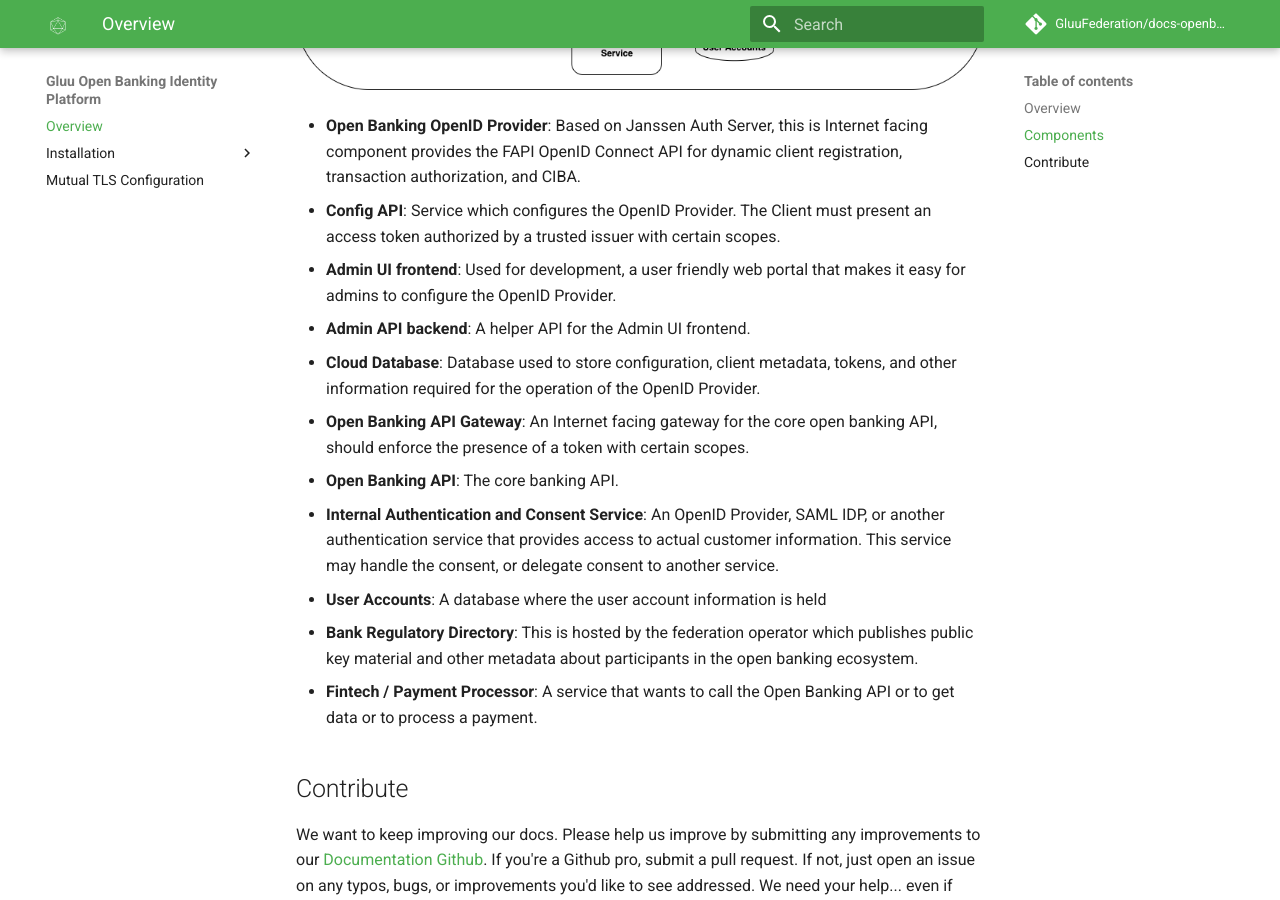
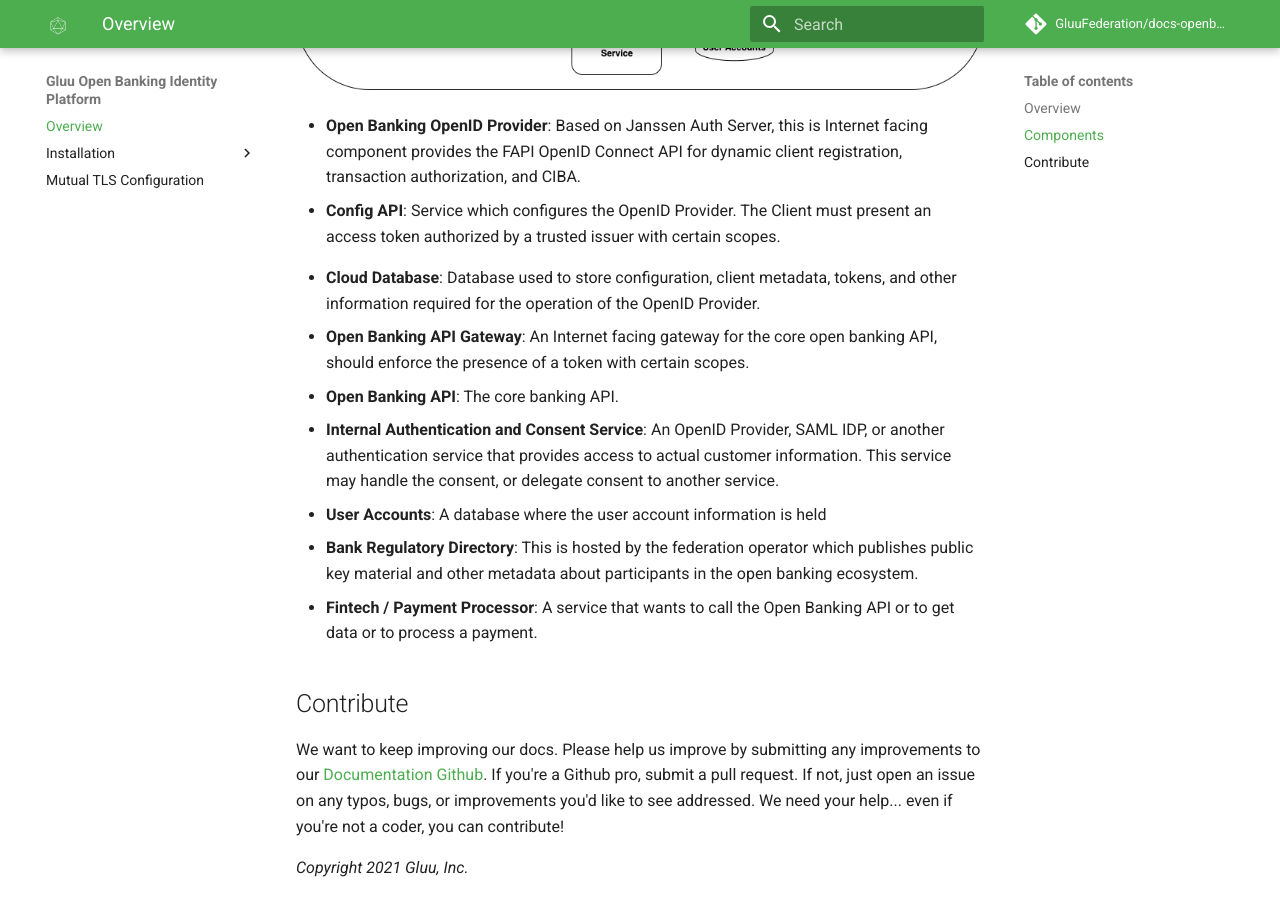
Before and after one commit to GluuFederation/docs-openbanking-prod, an MkDocs documentation site: the page built from docs/source/index.md, in a window 1280 px wide and 900 px high, scrolled down 1259 px. Built offline with MkDocs 1.6.1 and Material for MkDocs 9.7.7, drawn with Linux system fonts in a browser that asks for light colours; comment, search, counter and statistics services are not loaded.

Commit message:
Commented out UI for now

```diff
--- a/docs/source/index.md
+++ b/docs/source/index.md
@@ -42,9 +42,9 @@ The core software is developed at the [Linux Foundation Janssen Project](https:/
  client registration, transaction authorization, and CIBA.
 * **Config API**: Service which configures the OpenID Provider. The Client
  must present an access token authorized by a trusted issuer with certain scopes.
-* **Admin UI frontend**: Used for development, a user friendly web portal
+<!-- * **Admin UI frontend**: Used for development, a user friendly web portal
  that makes it easy for admins to configure the OpenID Provider.
-* **Admin API backend**: A helper API for the Admin UI frontend.
+* **Admin API backend**: A helper API for the Admin UI frontend.  -->
 * **Cloud Database**: Database used to store configuration, client metadata,
  tokens, and other information required for the operation of the OpenID Provider.
 * **Open Banking API Gateway**: An Internet facing gateway for the core open
```
